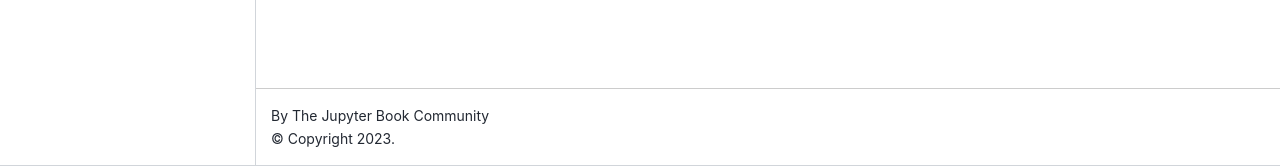
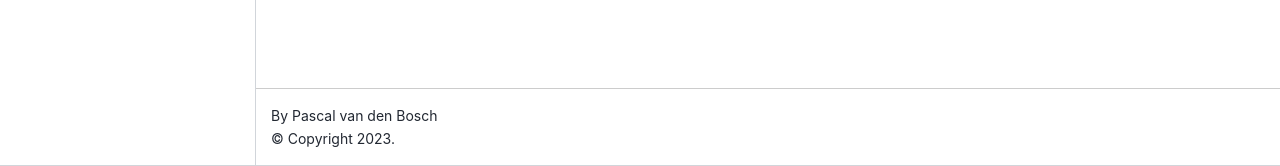
Before and after one commit to HHS-ADSAI/Wiskunde-II, a Jupyter Book: the page built from intro.md, in a window 1280 px wide. Shown: the part 734-900 px from the top of the page. Built offline with Jupyter Book 1.0.4 settings and Sphinx 7.4.7 and the Sphinx Book theme 1.1.4, drawn with Linux system fonts in a browser that asks for light colours; part of the change alters nothing that is shown.

Commit message:
config update

```diff
--- a/_config.yml
+++ b/_config.yml
@@ -1,32 +1,18 @@
-# Book settings
-# Learn more at https://jupyterbook.org/customize/config.html
-
-title: My sample book
-author: The Jupyter Book Community
+title: Wiskunde II
+author: Pascal van den Bosch
 logo: logo.png
-
-# Force re-execution of notebooks on each build.
-# See https://jupyterbook.org/content/execute.html
 execute:
   execute_notebooks: force
-
-# Define the name of the latex output file for PDF builds
 latex:
   latex_documents:
     targetname: book.tex
-
-# Add a bibtex file so that we can create citations
 bibtex_bibfiles:
   - references.bib
-
-# Information about where the book exists on the web
 repository:
-  url: https://github.com/executablebooks/jupyter-book  # Online location of your book
-  path_to_book: docs  # Optional path to your book, relative to the repository root
-  branch: master  # Which branch of the repository should be used when creating links (optional)
-
-# Add GitHub buttons to your book
-# See https://jupyterbook.org/customize/config.html#add-a-link-to-your-repository
+  url: https://github.com/HHS-ADSAI/Wiskunde-II
+  path_to_book: .
+  branch: main
 html:
   use_issues_button: true
   use_repository_button: true
+  use_edit_page_button: true
```
